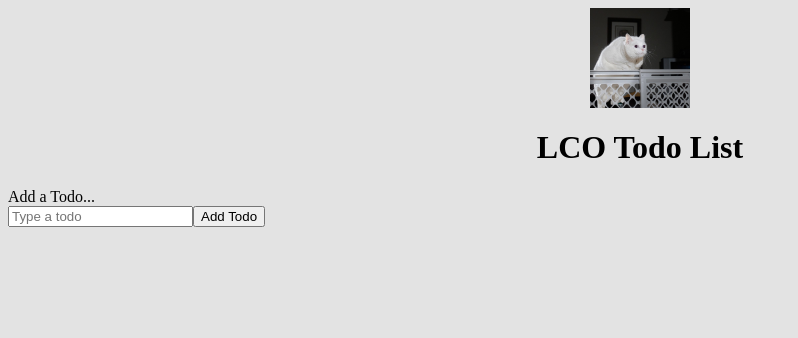
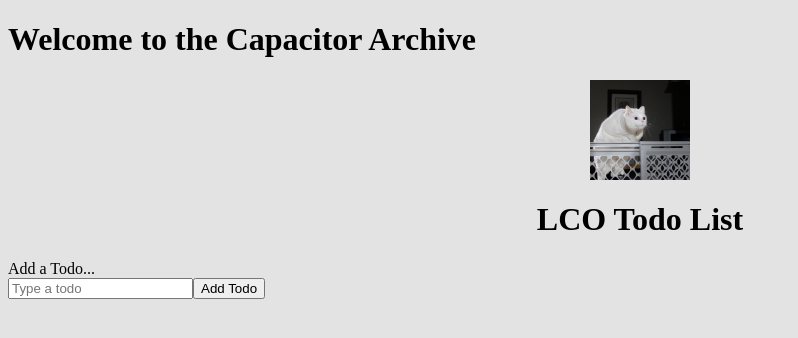
Before and after one commit to BenThurber/capacitor-archive, an Angular app in the folder client/: page / in a window 1280 px wide. Shown: the top 338 px of the page, without its empty margins (0-798 px from the left). Built offline with nearby package versions, Linux system fonts and the light colour scheme.

Commit message:
Fixed failing tests.  Added PHPMyadmin to README.md.

```diff
--- a/client/src/app/app.component.html
+++ b/client/src/app/app.component.html
@@ -1,3 +1,4 @@
+<h1>Welcome to the Capacitor Archive</h1>
 <div style="text-align: center">
   <img
     src="../assets/falcor-cat.jpg"
```
Also changed, not shown: 2 other files (tests, documents, lock files or other folders).
